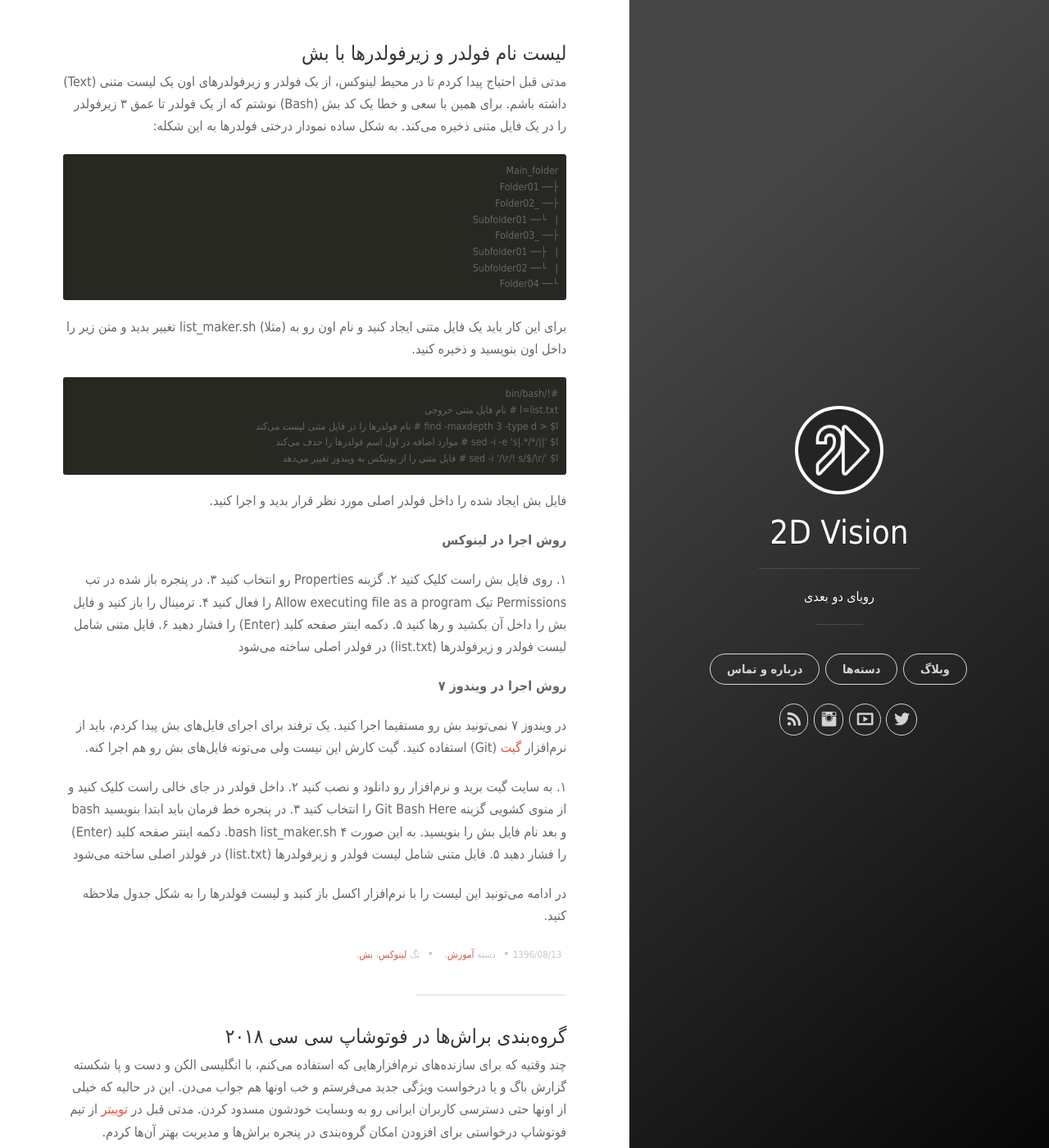
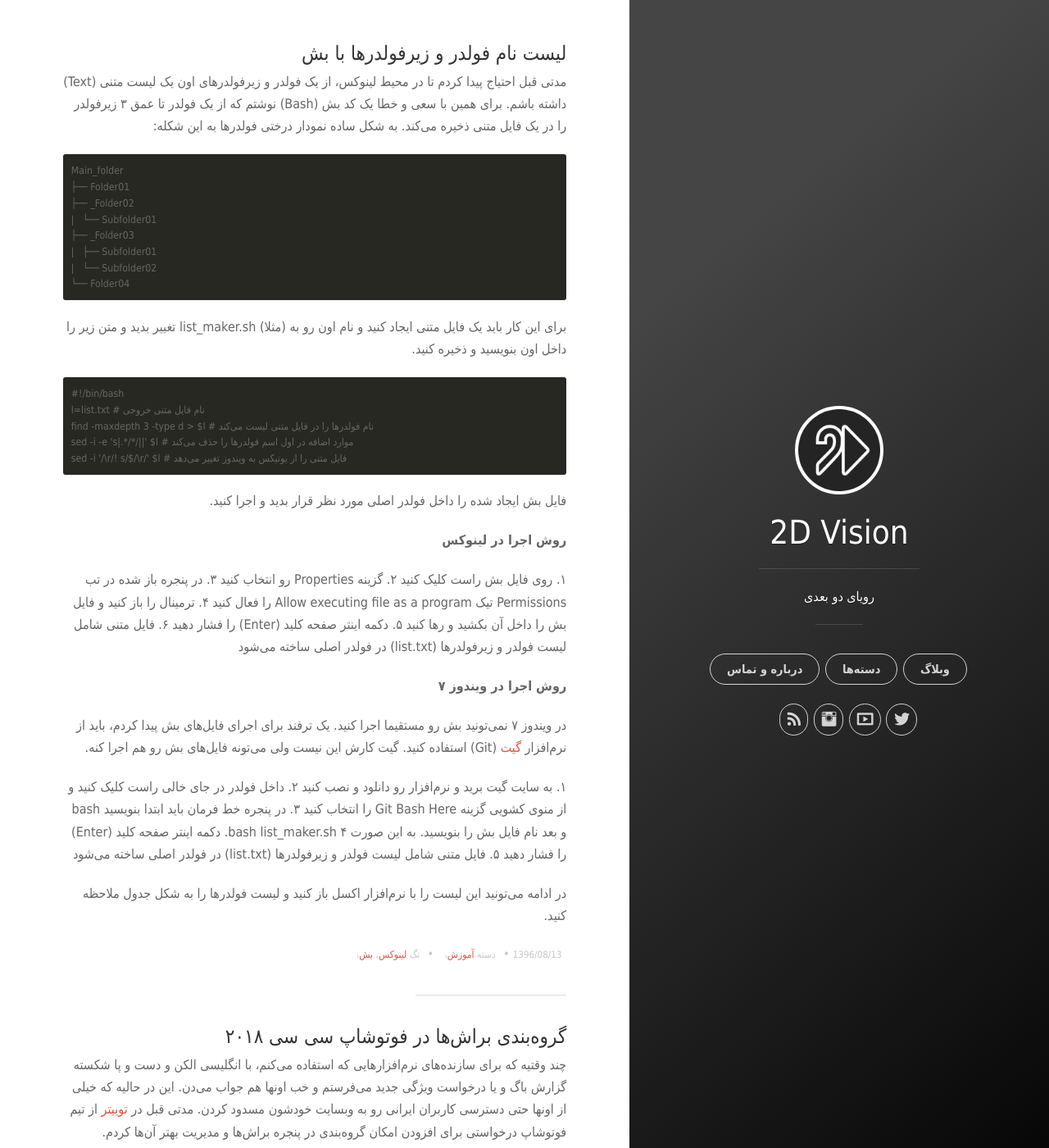
Before and after one commit to 2dvision/2dvision.github.io, a Jekyll site: the page built from index.html, in a window 1280 px wide and 1400 px high. Shown: the whole window at 82% size. Built offline with Jekyll 4.4.1, drawn with Linux system fonts in a browser that asks for light colours; nearby versions of some CDN libraries; some web fonts are replaced; a script that is not in the unit is left out; the list of posts is cut into pages by our own code; comment, search, counter and statistics services are not loaded.

Commit message:
چپ چین کردن کد

```diff
--- a/css/main.scss
+++ b/css/main.scss
@@ -9,6 +9,8 @@
 pre.highlight,
 .highlight pre {
   padding: 10px;
+  direction: ltr;
+  text-align: left;
 }
 
 pre.highlight code,
```
